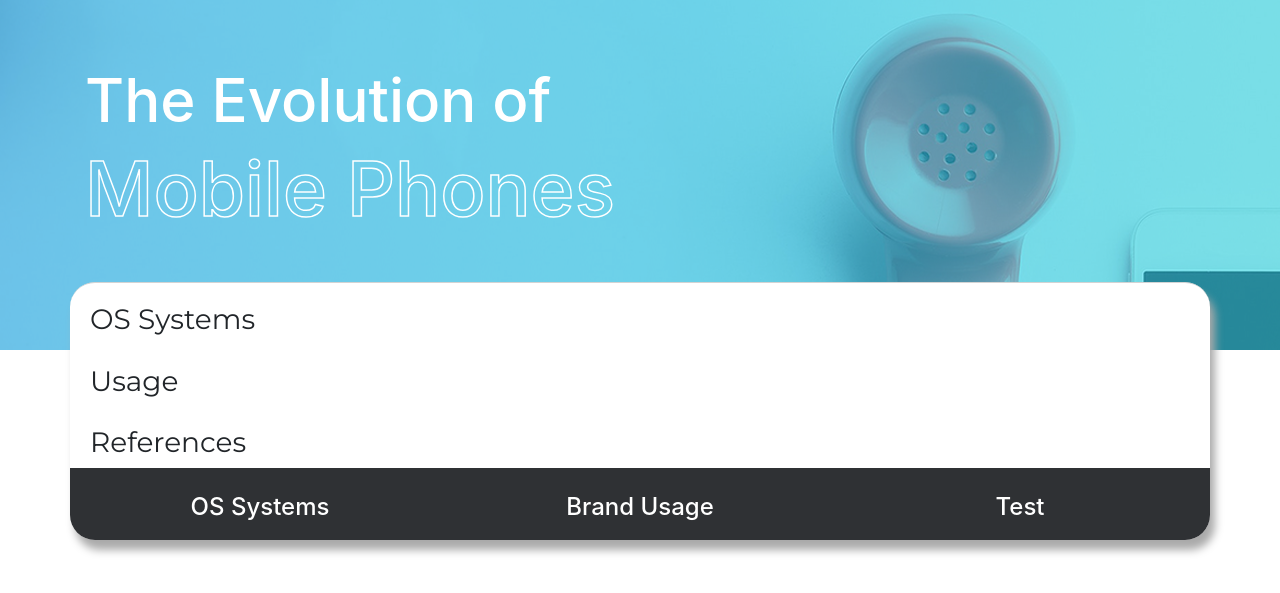
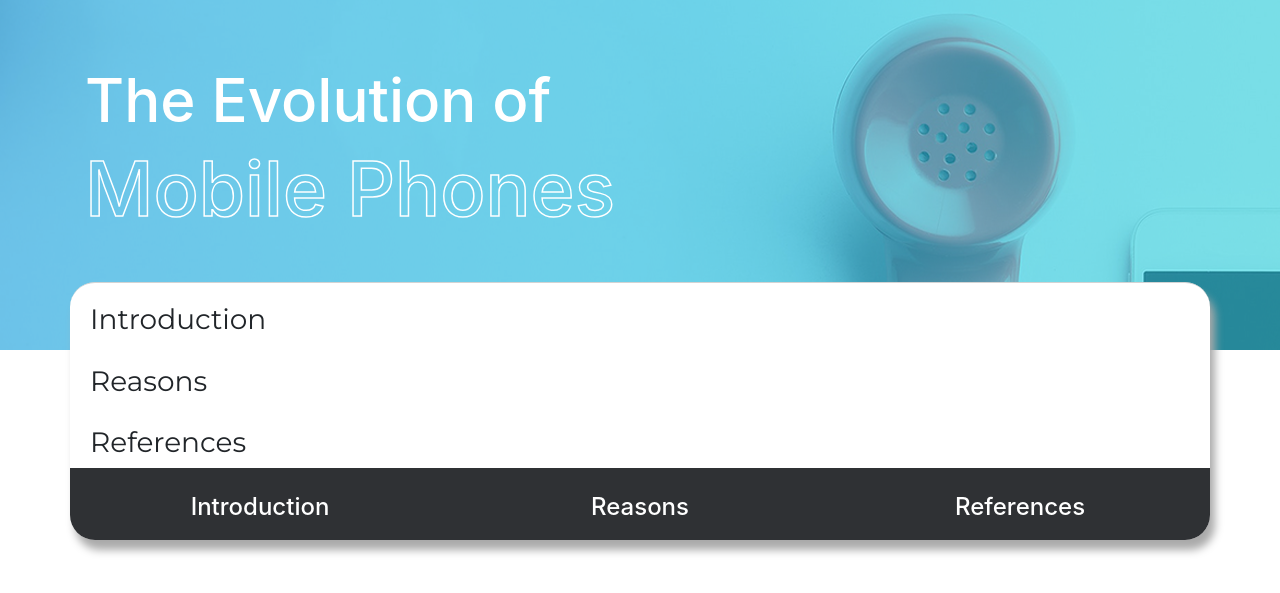
Before and after one commit to JTBuddy/Infographics_FinalProject, a PHP site: page / in a window 1280 px wide. Shown: the top 593 px of the page. Run offline with PHP 8.4, Linux system fonts and the light colour scheme.

Commit message:
Update index.php
Changed the headings and footer links.

```diff
--- a/index.php
+++ b/index.php
@@ -24,11 +24,11 @@
         <div class="container" id="mainContainer">
 
                 <div class="row">
-                        <h3 class="heading">OS Systems</h3>
+                        <h3 class="heading">Introduction</h3>
                 </div>
 
                 <div class="row" id="infoRow">
-                    <h3 class="heading">Usage</h3>
+                    <h3 class="heading">Reasons</h3>
                 </div>
 
                 <div class="row" id="infoRow">
@@ -37,15 +37,15 @@
 
                 <div class="row" id="footer">
                     <div class="col">
-                        <h4 class="footTitle"><a class="links" href="#">OS Systems</a></h4>
+                        <h4 class="footTitle"><a class="links" href="#">Introduction</a></h4>
                     </div>
 
                     <div class="col">
-                        <h4 class="footTitle"><a class="links" href="#">Brand Usage</a></h4>
+                        <h4 class="footTitle"><a class="links" href="#">Reasons</a></h4>
                     </div>
 
                     <div class="col">
-                        <h4 class="footTitle"><a class="links" href="#">Test</a></h4>
+                        <h4 class="footTitle"><a class="links" href="#">References</a></h4>
                     </div>
                 </div>
 
```
